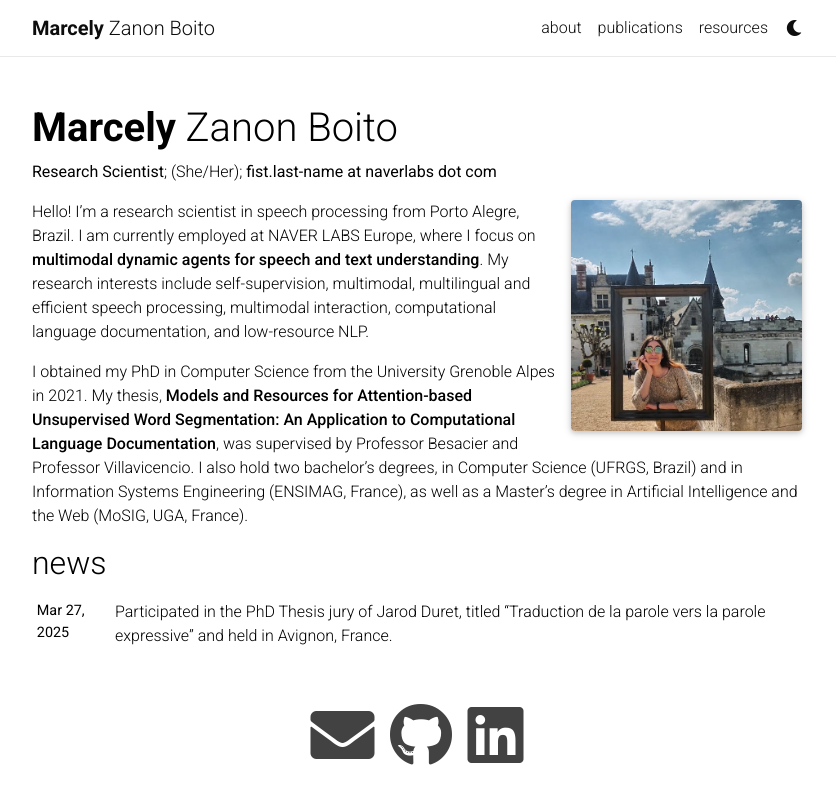
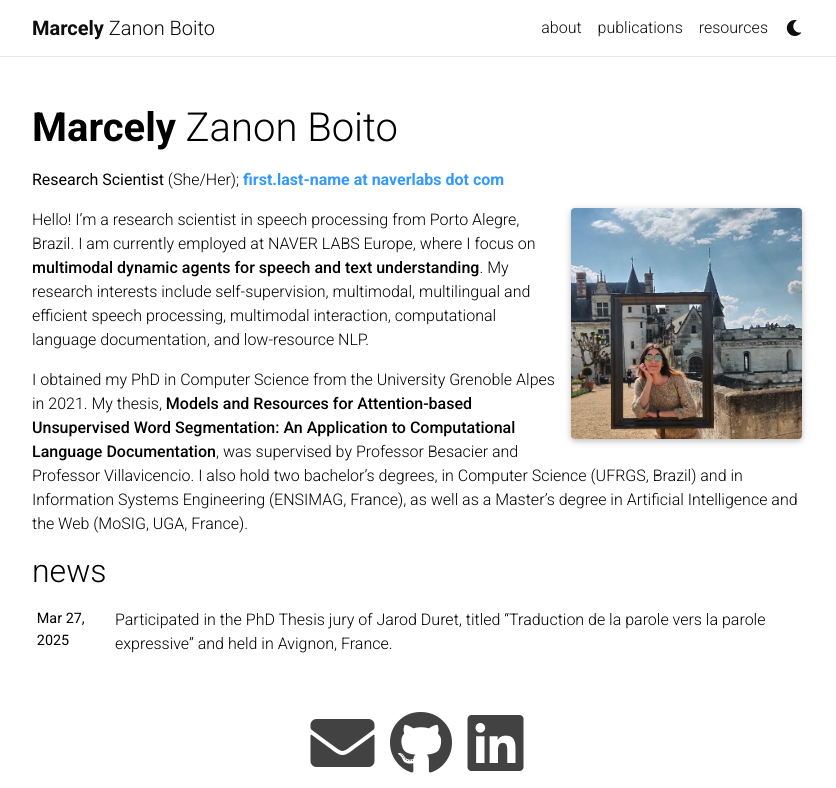
Before and after one commit to mzboito/mzboito.github.io, a Jekyll site: the page built from _pages/about.md, in a window 1280 px wide and 1083 px high. Shown: the top 788 px of the window, without its empty margins (223-1059 px from the left). Built offline with Jekyll 4.4.1, drawn with Linux system fonts in a browser that asks for light colours; nearby versions of some CDN libraries; a style sheet for code colours, icons or effects is not loaded.

Commit message:
updated email

```diff
--- a/_includes/head.html
+++ b/_includes/head.html
@@ -6,7 +6,7 @@
   {% if site.title == blank %}{{ site.title }}{% else %}{{ site.first_name }} {{ site.middle_name }} {{ site.last_name }}{% endif %}{% if page.title
   and page.url != "/" %} | {{ page.title }}{% endif %}
 </title>
-<meta name="description" content="{{ site.description }}" />
+<meta name="description" content="{{ site.description | strip_html }}" />
 
 <!-- Open Graph -->
 {% if site.serve_og_meta %}
--- a/_layouts/about.html
+++ b/_layouts/about.html
@@ -8,7 +8,7 @@ layout: default
       {% if site.title == blank %}{{ site.title }}{% else %}<span class="font-weight-bold">{{ site.first_name }}</span> {{ site.middle_name }} {{
       site.last_name }}{% endif %}
     </h1>
-    <p class="desc">{{ page.description }}</p>
+    <p class="desc">{{ page.description | markdownify }}</p>
   </header>
 
   <article>
--- a/_pages/about.md
+++ b/_pages/about.md
@@ -2,7 +2,7 @@
 layout: about
 title: About
 permalink: /
-description: <b>Research Scientist</b>; (She/Her); <b><span class="highlight-blue">fist.last-name at naverlabs dot com</span></b>
+description: <b>Research Scientist</b> (She/Her); <b><span style="color:#3399ff; font-weight:bold;">first.last-name at naverlabs dot com</span></b>
 
 profile:
   align: right
--- a/_sass/_base.scss
+++ b/_sass/_base.scss
@@ -270,6 +270,7 @@ footer.sticky-bottom {
       }
     }
   }
+
 }
 
 // Distill
@@ -437,3 +438,9 @@ html.transition *:after {
   transition: all 750ms !important;
   transition-delay: 0 !important;
 }
+
+/* Custom override for About page description */
+.page-header .highlight-blue {
+  color: $blue-color !important;
+  font-weight: bold !important;
+}
```
